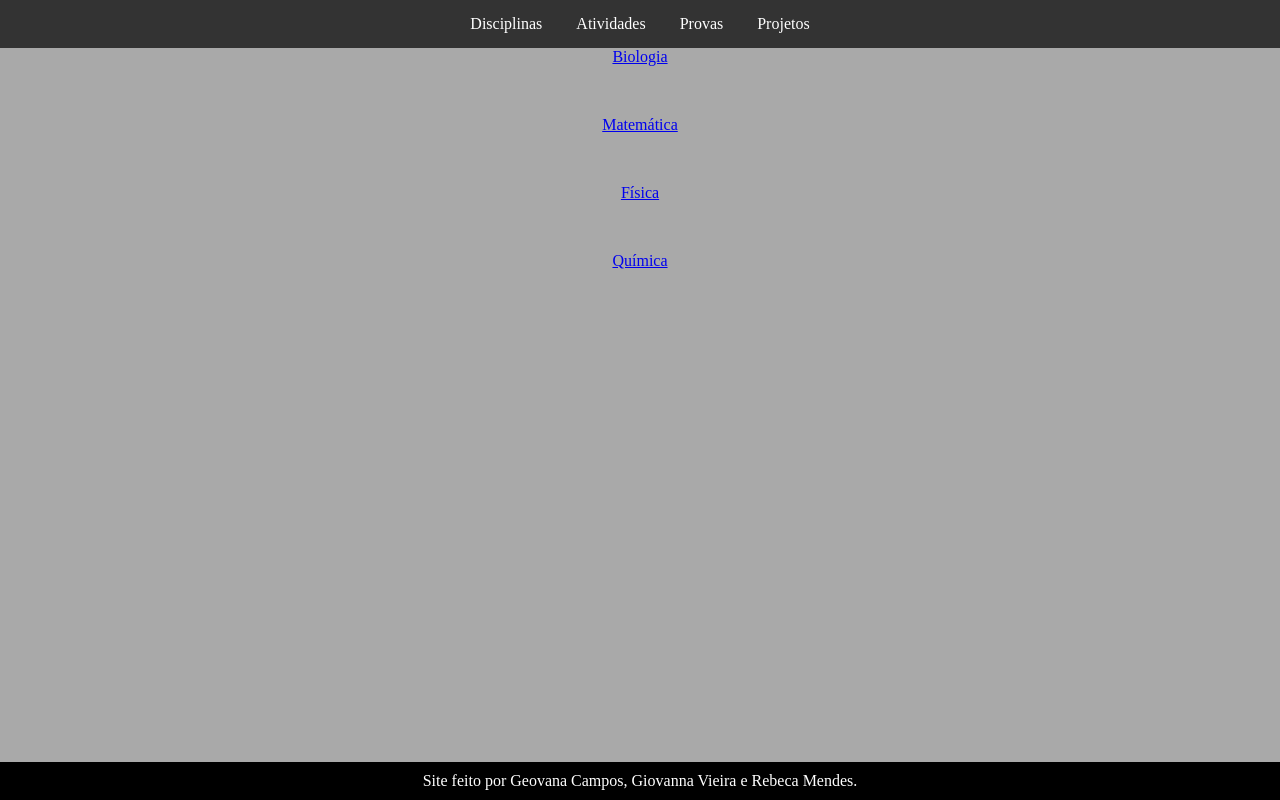
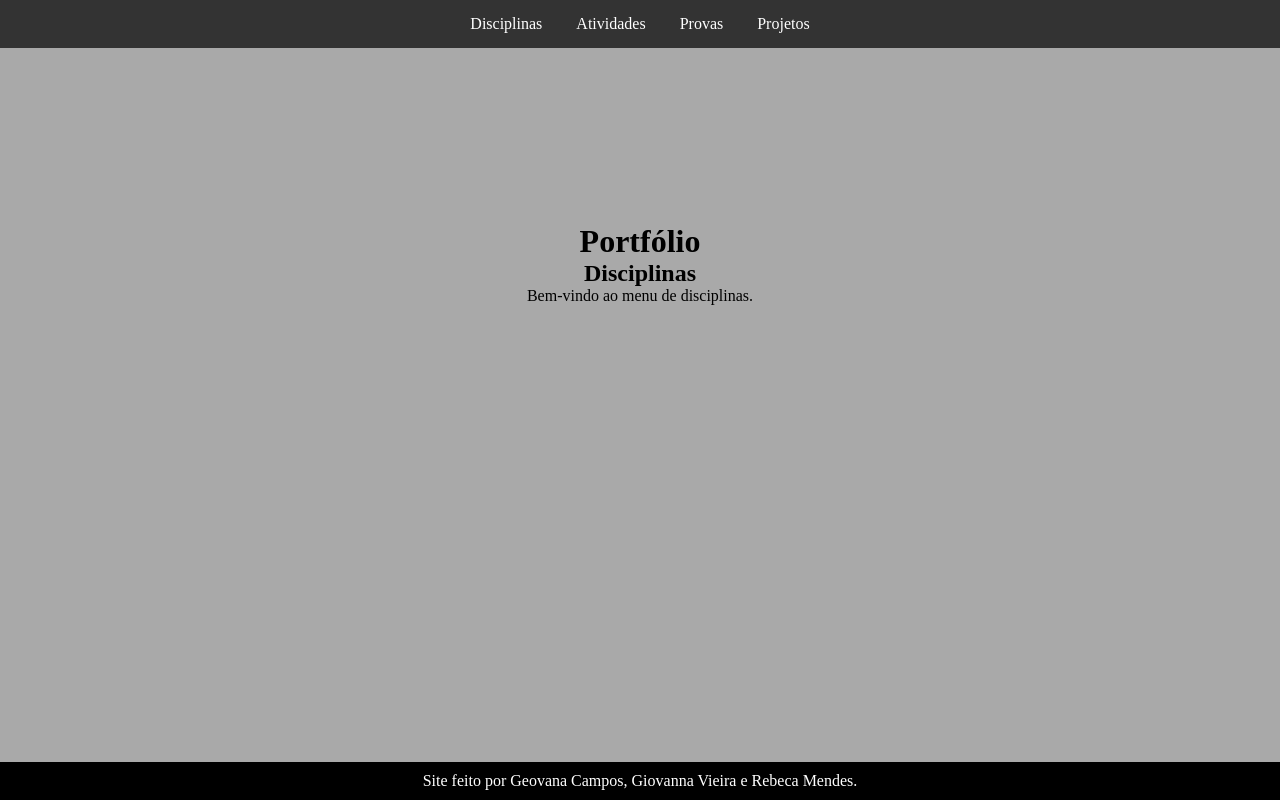
Before and after one commit to geoscreuza/cabecalio, a plain HTML site: page index.html in a window 1280 px wide. Drawn offline with Linux system fonts and the light colour scheme.

Commit message:
jkgbkjihj

```diff
--- a/index.html
+++ b/index.html
@@ -31,22 +31,11 @@
             </li>
         </ul>
     </nav>
-    <main>
-        <section class="container">
-            <div class="disciplina">
-                <a href="biologia.html"> Biologia</a>
-            </div>
-            <div class="disciplina">
-                <a href="matematica.html"> Matemática</a>
-            </div>
-            <div class="disciplina">
-                <a href="fisica.html"> Física</a>
-            </div>
-            <div class="disciplina">
-                <a href="quimica.html"> Química</a>
-            </div>
-        </section>
-    </main>
+    <div class="content">
+        <h1>Portfólio</h1>
+        <h2 id="disciplina">Disciplinas</h2>
+        <div id="conteudo"><p>Bem-vindo ao menu de disciplinas.</p></div>
+      </div>
 
       <script>
       function mudarDisciplina(nome) {
--- a/style.css
+++ b/style.css
@@ -61,15 +61,6 @@ body{
     text-align: center;
 }
 
-.container {
-    display: flex;
-    flex-direction: column;
-    justify-content: space-between;
-    align-items: center;
-    gap: 50px;
-    flex-wrap: wrap;
-}
-
 footer {
     text-align: center;
     bottom: 0px;
```
